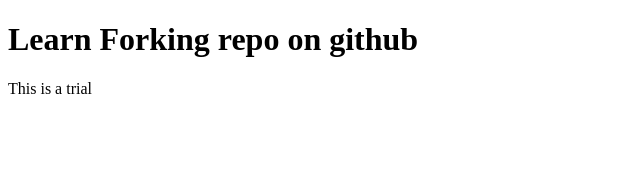
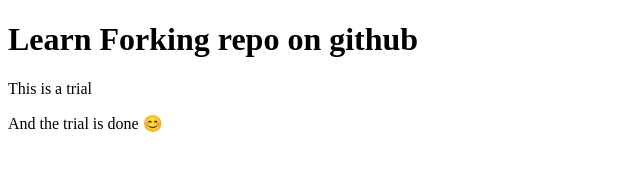
Before and after one commit to anumudaliyar2206/forkRepo, a plain HTML site: page demo.html in a window 1280 px wide. Shown: the whole page, without its empty margins (0-640 px from the left). Drawn offline with Linux system fonts and the light colour scheme.

Commit message:
Last modification in demo.html

```diff
--- a/demo.html
+++ b/demo.html
@@ -8,5 +8,6 @@
 <body>
     <h1>Learn Forking repo on github</h1>
     <p>This is a trial</p>
+    <p>And the trial is done 😊</p>
 </body>
 </html>
```
